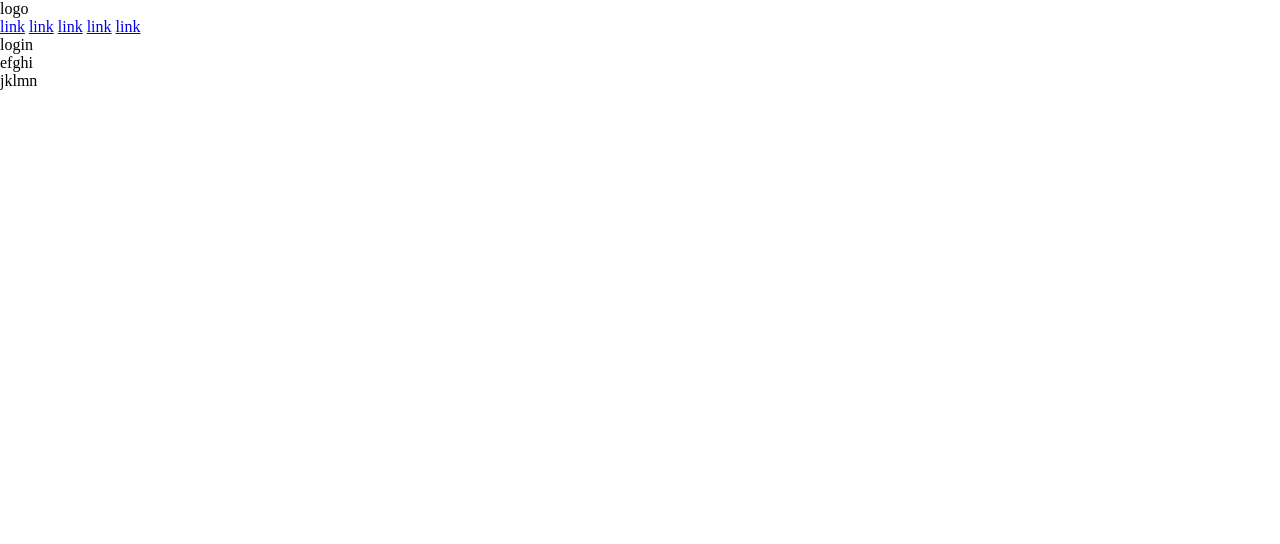
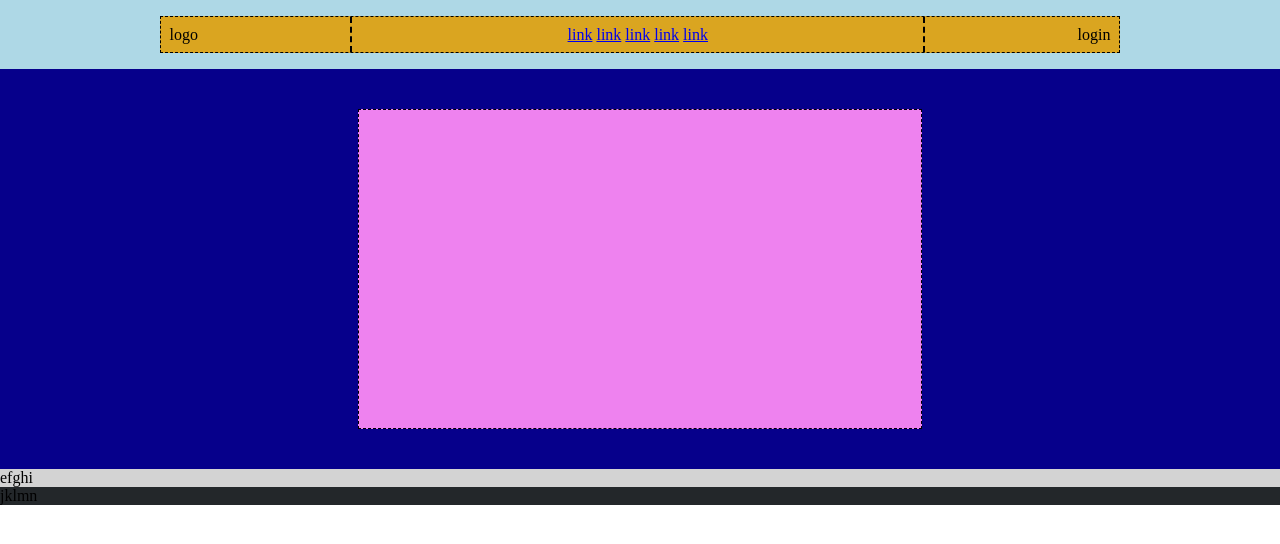
Before and after one commit to soniabergamini/htmlcss-struttura-discord, a plain HTML site: page index.html in a window 1280 px wide. Drawn offline with Linux system fonts and the light colour scheme.

Commit message:
[css] feat(header) add style

```diff
--- a/Risorse/CSS/style.css
+++ b/Risorse/CSS/style.css
@@ -1,7 +1,77 @@
 /* general style */
-
 * {
     box-sizing: border-box;
     padding: 0;
     margin: 0;
 }
+
+/* header style */
+header {
+    background-color: #AED8E6;
+    padding-top: 1em;
+    width: 100vw; /* 1536px */
+
+}
+
+header > div:first-child {
+    background-color: #DAA520;
+}
+
+.flex {
+    display: flex;
+    justify-content: space-between;
+}
+
+/* classe per blocchi interni centrati */
+.box {
+    max-width: 60em; /* 960px su 1536px */
+    margin: 0 auto;
+}
+
+/* classe per bordo dashed generico */
+.border {
+    border: 1px dashed black;
+}
+
+nav {
+    border-style: dashed;
+    border-width: 0 2px;
+    width: 60%;
+    text-align: center;
+}
+
+#yellowbox > * {
+    padding: 0.9%;
+}
+
+header > div:last-child {
+    background-color: #06008B;
+    width: 100%;
+    padding: 2.5em; /* 40px */
+    margin-top: 1em;
+}
+
+#pinkbox {
+    background-color: #EE82EF;
+    max-width: 47%; /* 725px su 1536px */
+    height: 20em; /* 320px su 1536px */
+    margin: 0 auto;
+}
+
+
+
+
+
+
+
+/* main style */
+main {
+    background-color: #D3D3D3;
+    width: 100vw; /* 1536px */
+}
+
+/* footer style */
+footer {
+    background-color: #23272A;
+    width: 100vw; /* 1536px */
+}
```
